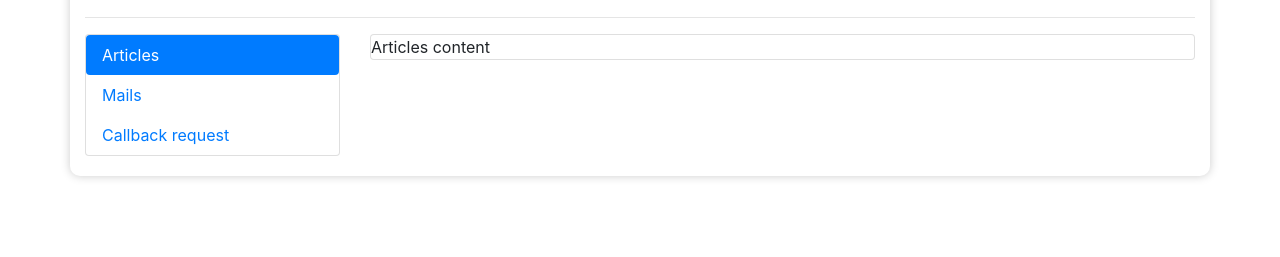
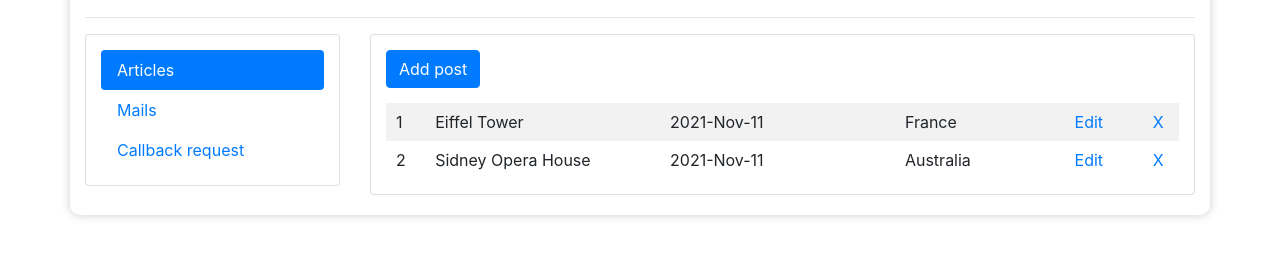
Before and after one commit to oscarmendes/bon_voyage_backend, a website: page public/admin/index.html in a window 1280 px wide. Shown: the part 177-434 px from the top of the page. Drawn offline with nearby package versions, Linux system fonts and the light colour scheme.

Commit message:
Admin page version-0.1

```diff
--- a/public/admin/index.html
+++ b/public/admin/index.html
@@ -62,7 +62,27 @@
                     <div class="card">
                         <div class="card-block">
                             <div class="tab-content" id="v-pills-tabContent">
-                                <div class="tab-pane fade show active" id="v-pills-home" role="tabpanel" aria-labelledby="v-pills-home-tab">Articles content</div>
+                                <div class="tab-pane fade show active" id="v-pills-home" role="tabpanel" aria-labelledby="v-pills-home-tab">
+                                    <button class="btn btn-primary">Add post</button>
+                                    <div class="articles">
+                                        <article class="d-flex justify-content-between align-items-center article-inline">
+                                            <div class="id w5">1</div>
+                                            <div class="name w30">Eiffel Tower</div>
+                                            <div class="date w30">2021-Nov-11</div>
+                                            <div class="country w20">France</div>
+                                            <div class="edit w10"><button class="btn btn-link">Edit</button></div>
+                                            <div class="remove w5"><button class="btn btn-link">X</button></div>
+                                        </article>
+                                        <article class="d-flex justify-content-between align-items-center article-inline">
+                                            <div class="id w5">2</div>
+                                            <div class="name w30">Sidney Opera House</div>
+                                            <div class="date w30">2021-Nov-11</div>
+                                            <div class="country w20">Australia</div>
+                                            <div class="edit w10"><button class="btn btn-link">Edit</button></div>
+                                            <div class="remove w5"><button class="btn btn-link">X</button></div>
+                                        </article>
+                                    </div>
+                                </div>
                                 <div class="tab-pane fade" id="v-pills-profile" role="tabpanel" aria-labelledby="v-pills-profile-tab">Mails content</div>
                                 <div class="tab-pane fade" id="v-pills-messages" role="tabpanel" aria-labelledby="v-pills-messages-tab">Callbacks content</div>
                               </div>
--- a/public/css/style.css
+++ b/public/css/style.css
@@ -22,3 +22,30 @@ footer> .container, footer .row{
     text-align: center;
     margin-bottom: 20px;
 }
+
+.card-block{
+    padding: 15px;
+}
+
+.w30{
+    width: 30%;
+}
+.w20{
+    width: 20%;
+}
+.w10{
+    width: 10%;
+}
+.w5{
+    width: 5%;
+}
+.articles{
+    margin-top: 15px;
+}
+
+.article-inline{
+    padding-left: 10px;
+}
+.article-inline:nth-of-type(odd){
+    background: rgba(0, 0, 0, 0.05);
+}
```
